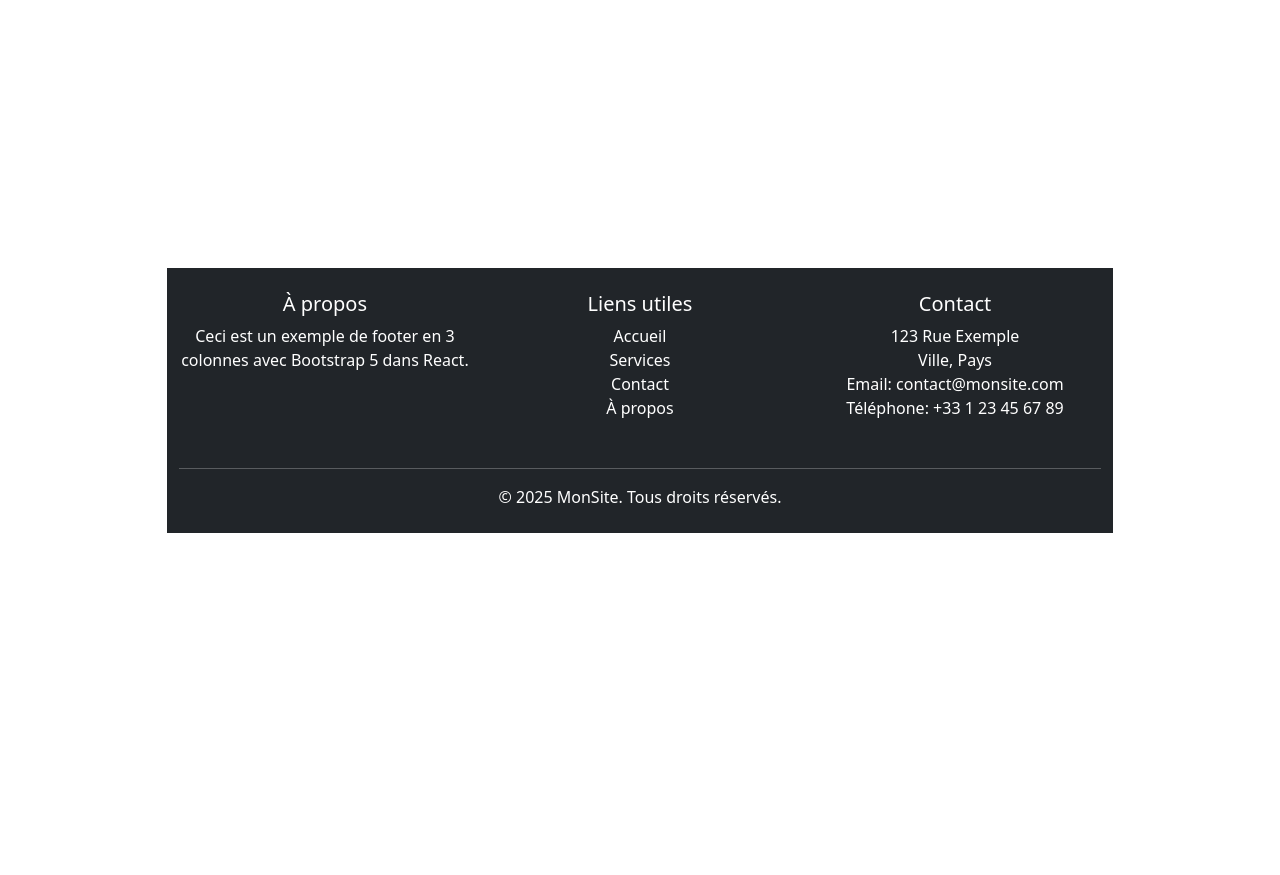
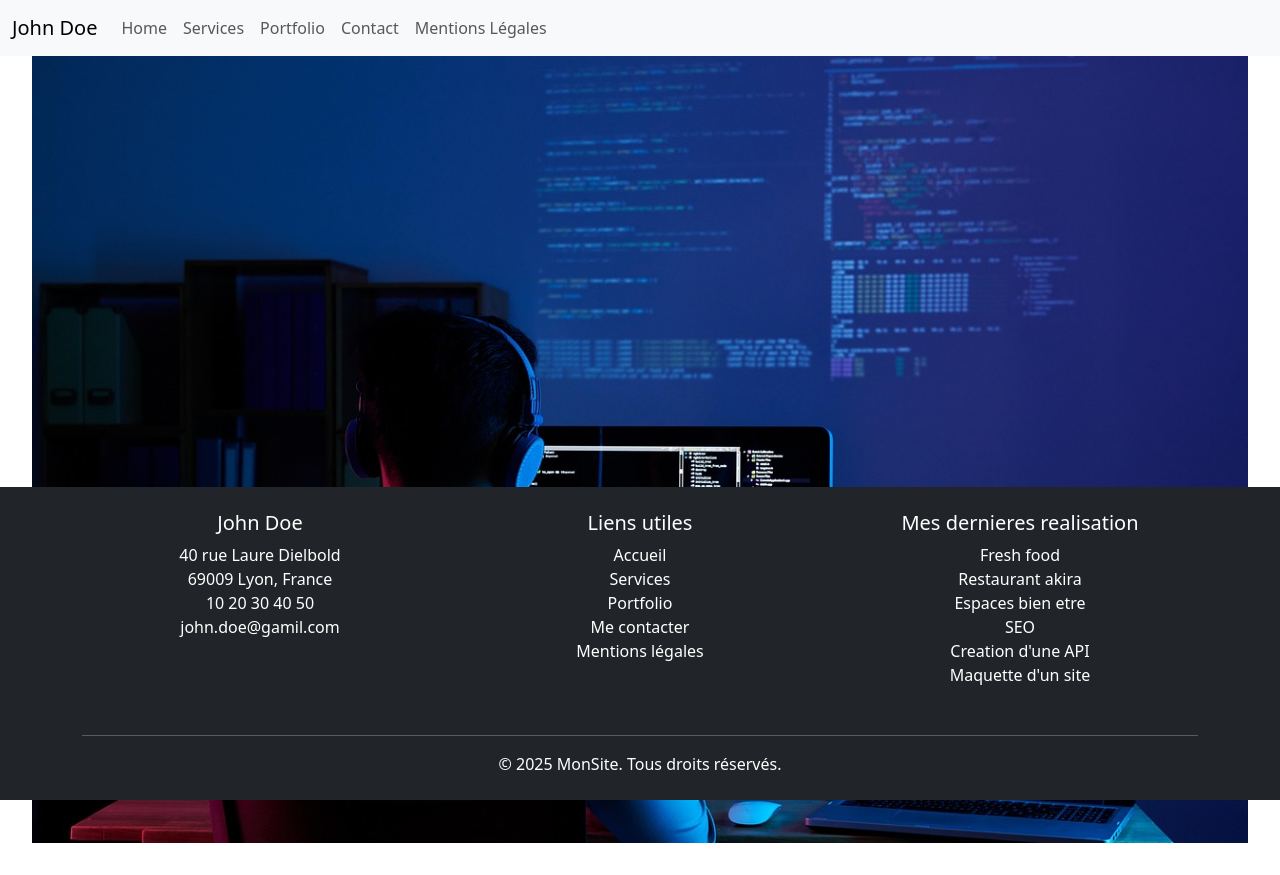
Before and after one commit to A-Yohann/portfolio, a React (Vite) app: page / in a window 1280 px wide. Before the commit the page ends 800 px from the top, so only its background shows below. Built offline with nearby package versions, Linux system fonts and the light colour scheme.

Commit message:
add home

```diff
--- a/src/App.jsx
+++ b/src/App.jsx
@@ -3,13 +3,16 @@ import './App.css'
 import 'bootstrap/dist/css/bootstrap.min.css';
 import Header from './compenants/header';
 import Footer from './compenants/footer';
+import Home from './compenants/Home';
 function App() {
   const [count, setCount] = useState(0)
 
   return (
     <>
-      {/* <Header/> */}
+       <Header/>
+       <Home/>
         <Footer/>
+
     </>
   )
 }
--- /dev/null
+++ b/src/compenants/Home.jsx
@@ -0,0 +1,12 @@
+import React, { memo } from 'react'
+import 'bootstrap/dist/css/bootstrap.min.css';
+import banane from "../assets/dev.jpg"
+
+export default memo(function Home() {
+  return (
+    <div className='container-fluid px-0'>
+      <img className='img-fluid w-100' src={banane} alt='image de developpeur web'/>
+
+    </div>
+  )
+})
--- a/src/compenants/footer.jsx
+++ b/src/compenants/footer.jsx
@@ -2,15 +2,30 @@ import React, { memo } from 'react';
 
 const Footer = () => {
   return (
-    <footer className="bg-dark text-white py-4 mt-auto">
+    <footer className="bg-dark text-white py-4 mt-auto container-fluid fixed-bottom ">
       <div className="container">
         <div className="row">
 
           <div className="col-md-4 mb-3">
-            <h5>À propos</h5>
-            <p>
-              Ceci est un exemple de footer en 3 colonnes avec Bootstrap 5 dans React.
-            </p>
+            <h5>John Doe</h5>
+            <address>
+              <ul className='list-unstyled'>
+                <li className='text-white text-decoration-none'>
+                  40 rue Laure Dielbold
+                </li>
+                <li className='text-white  text-decoration-none'>
+                  69009 Lyon, France
+                </li>
+                <li className='text-white text-decoration-none'>
+                  10 20 30 40 50
+                </li>
+                <li className='text-white text-decoration-none'>
+                  john.doe@gamil.com
+                </li>
+              </ul>
+            </address>
+            {/*ajout de logo*/}
+
           </div>
 
 
@@ -29,12 +44,17 @@ const Footer = () => {
               </li>
               <li>
                 <a href="#!" className="text-white text-decoration-none">
-                  Contact
+                  Portfolio
                 </a>
               </li>
               <li>
                 <a href="#!" className="text-white text-decoration-none">
-                  À propos
+                  Me contacter
+                </a>
+              </li>
+              <li>
+                <a href="#!" className="text-white text-decoration-none">
+                  Mentions légales
                 </a>
               </li>
             </ul>
@@ -42,20 +62,27 @@ const Footer = () => {
 
 
           <div className="col-md-4 mb-3">
-            <h5>Contact</h5>
-            <address>
-              123 Rue Exemple<br />
-              Ville, Pays<br />
-              Email:{" "}
-              <a
-                href="mailto:contact@monsite.com"
-                className="text-white text-decoration-none"
-              >
-                contact@monsite.com
-              </a>
-              <br />
-              Téléphone: +33 1 23 45 67 89
-            </address>
+            <h5>Mes dernieres realisation</h5>
+            <ul className='list-unstyled'>
+              <li className='text-white text-decoration-none'>
+                Fresh food
+              </li>
+              <li className='text-white text-decoration-none'>
+                Restaurant akira
+              </li>
+              <li className='text-white text-decoration-none'>
+                Espaces bien etre
+              </li>
+              <li className='text-white text-decoration-none'>
+                SEO
+              </li>
+              <li className='text-white text-decoration-none'>
+                Creation d'une API
+              </li>
+              <li className='text-white text-decoration-none'>
+                Maquette d'un site
+              </li>
+            </ul>
           </div>
         </div>
 
--- a/src/compenants/header.jsx
+++ b/src/compenants/header.jsx
@@ -1,24 +1,24 @@
-import React, { memo } from 'react'
+// Header.js
+import React from 'react';
+import { Navbar, Nav, Container } from 'react-bootstrap';
 import 'bootstrap/dist/css/bootstrap.min.css';
-export default memo(function header() {
+
+export default function Header() {
   return (
-    <div>
-      <nav class="navbar navbar-expand-lg bg-body-tertiary">
-  <div class="container-fluid">
-    <a class="navbar-brand" href="#">Navbar</a>
-    <button class="navbar-toggler" type="button" data-bs-toggle="collapse" data-bs-target="#navbarNavAltMarkup" aria-controls="navbarNavAltMarkup" aria-expanded="false" aria-label="Toggle navigation">
-      <span class="navbar-toggler-icon"></span>
-    </button>
-    <div class="collapse navbar-collapse" id="navbarNavAltMarkup">
-      <div class="navbar-nav">
-        <a class="nav-link active" aria-current="page" href="#">accueil</a>
-        <a class="nav-link" href="#">contact</a>
-        <a class="nav-link" href="#">portfolio</a>
-        <a class="nav-link disabled" aria-disabled="true">a propos</a>
-      </div>
-    </div>
-  </div>
-</nav>
-    </div>
-  )
-})
+    <Navbar expand="lg" bg="light" variant="light" fixed="top">
+      <Container fluid>
+        <Navbar.Brand href="#">John Doe</Navbar.Brand>
+        <Navbar.Toggle aria-controls="navbar-nav" />
+        <Navbar.Collapse id="navbar-nav">
+          <Nav className="me-auto">
+            <Nav.Link href="#">Home</Nav.Link>
+            <Nav.Link href="#">Services</Nav.Link>
+            <Nav.Link href="#">Portfolio</Nav.Link>
+            <Nav.Link href="#">Contact</Nav.Link>
+            <Nav.Link href="#">Mentions Légales</Nav.Link>
+          </Nav>
+        </Navbar.Collapse>
+      </Container>
+    </Navbar>
+  );
+}
```
Also changed, not shown: src/assets/dev.jpg (added).
